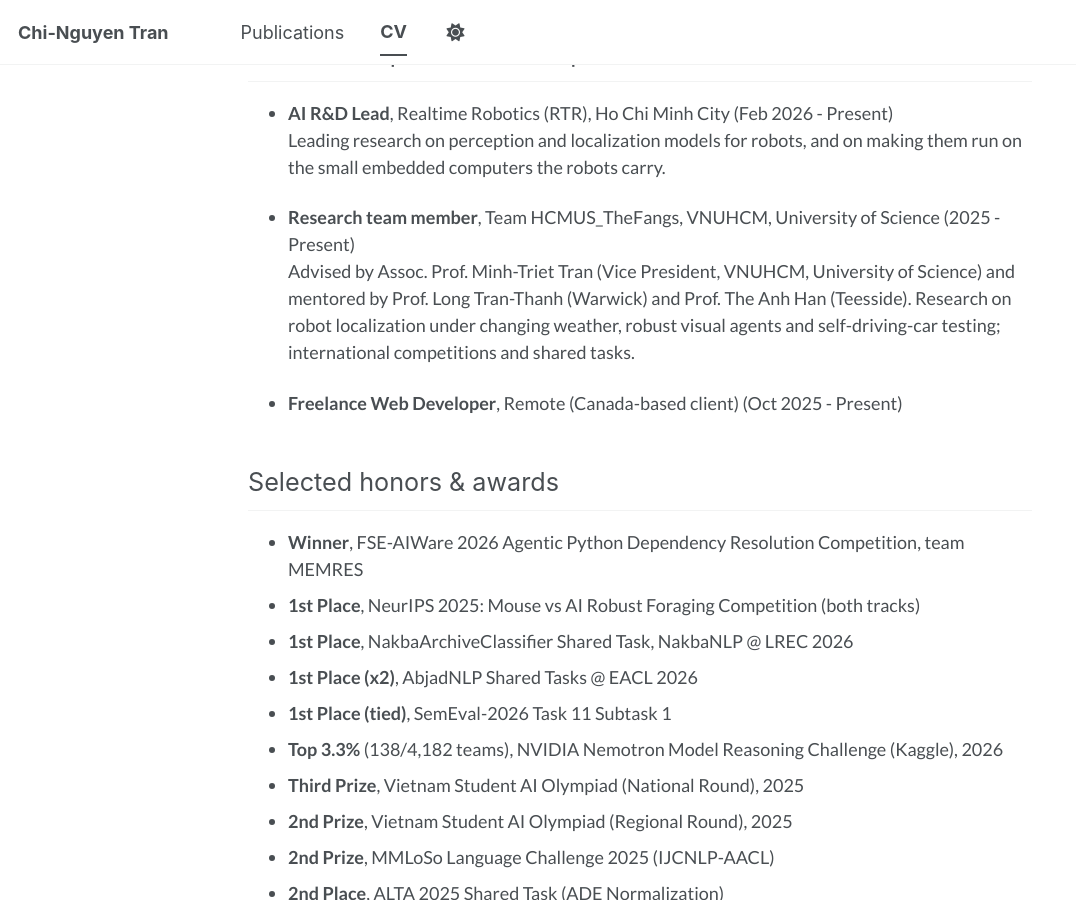
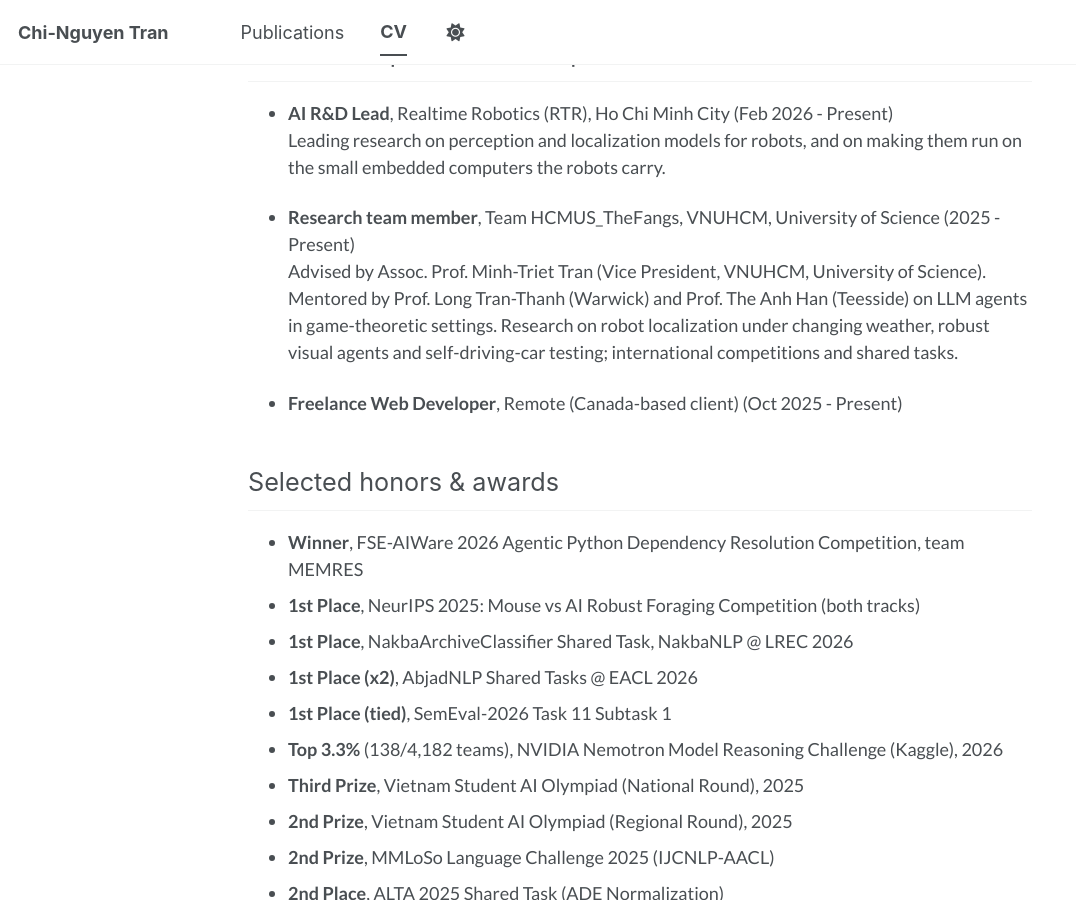
Before and after one commit to chisngyen/chisngyen.github.io, a Jekyll site: the page built from _pages/cv.md, in a window 1280 px wide and 900 px high, scrolled down 647 px. Shown: the whole window, without its empty margins (0-1076 px from the left). Built offline with Jekyll 4.4.1, drawn with Linux system fonts in a browser that asks for light colours.

Commit message:
CV page: separate advisor and mentors

```diff
--- a/_pages/cv.md
+++ b/_pages/cv.md
@@ -28,7 +28,7 @@
   Leading research on perception and localization models for robots, and on making them run on the small embedded computers the robots carry.
 
 * **Research team member**, Team HCMUS_TheFangs, VNUHCM, University of Science (2025 - Present)
-  Advised by Assoc. Prof. Minh-Triet Tran (Vice President, VNUHCM, University of Science) and mentored by Prof. Long Tran-Thanh (Warwick) and Prof. The Anh Han (Teesside). Research on robot localization under changing weather, robust visual agents and self-driving-car testing; international competitions and shared tasks.
+  Advised by Assoc. Prof. Minh-Triet Tran (Vice President, VNUHCM, University of Science). Mentored by Prof. Long Tran-Thanh (Warwick) and Prof. The Anh Han (Teesside) on LLM agents in game-theoretic settings. Research on robot localization under changing weather, robust visual agents and self-driving-car testing; international competitions and shared tasks.
 
 * **Freelance Web Developer**, Remote (Canada-based client) (Oct 2025 - Present)
 
```
